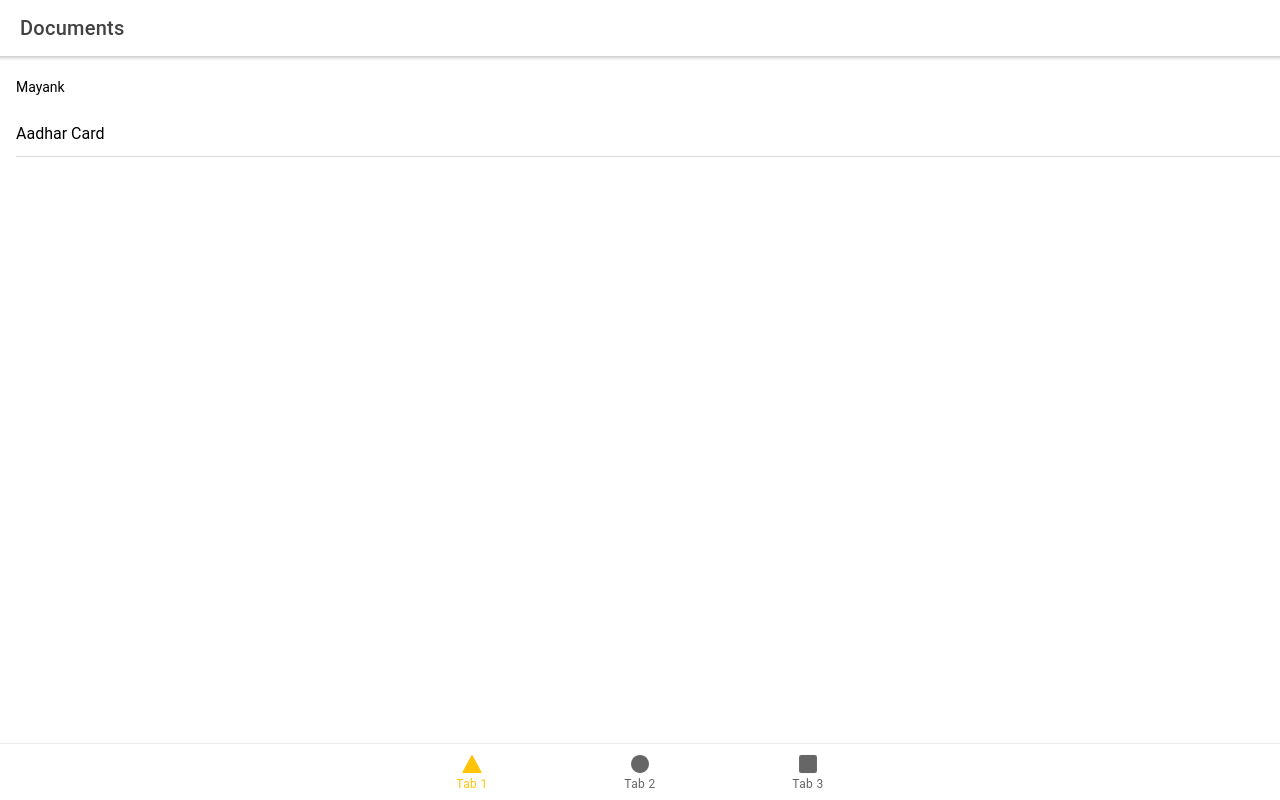
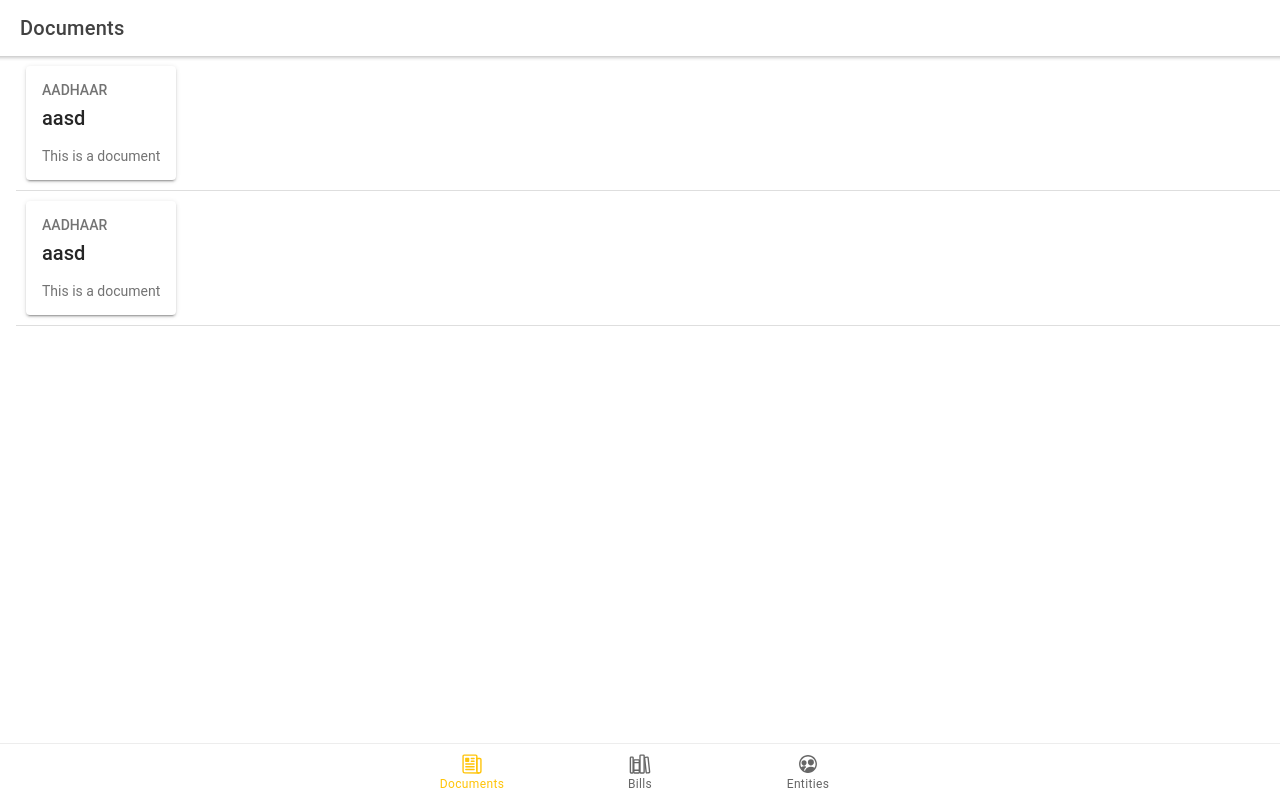
Before and after one commit to mayankgandhi/life-book, a React (Create React App) app: page /tab1 in a window 1280 px wide. Built offline with nearby package versions, Linux system fonts and the light colour scheme.

Commit message:
changed Tab Bar Names and Icons

```diff
--- a/public/index.html
+++ b/public/index.html
@@ -26,6 +26,8 @@
 
   <body>
     <div id="root"></div>
+    <script src="https://unpkg.com/ionicons@5.4.0/dist/ionicons.js"></script>
+
   </body>
 
 </html>
--- a/src/App.tsx
+++ b/src/App.tsx
@@ -9,7 +9,7 @@ import {
   IonTabs,
 } from '@ionic/react';
 import { IonReactRouter } from '@ionic/react-router';
-import { ellipse, square, triangle } from 'ionicons/icons';
+import { libraryOutline, peopleCircleOutline, triangle, newspaperOutline } from 'ionicons/icons';
 import Tab1 from './pages/Tab1';
 import Tab2 from './pages/Tab2';
 import Tab3 from './pages/Tab3';
@@ -53,16 +53,16 @@ const App: React.FC = () => (
         </IonRouterOutlet>
         <IonTabBar slot="bottom">
           <IonTabButton tab="tab1" href="/tab1">
-            <IonIcon icon={triangle} />
-            <IonLabel>Tab 1</IonLabel>
+            <IonIcon icon={newspaperOutline} />
+            <IonLabel>Documents</IonLabel>
           </IonTabButton>
           <IonTabButton tab="tab2" href="/tab2">
-            <IonIcon icon={ellipse} />
-            <IonLabel>Tab 2</IonLabel>
+            <IonIcon icon={libraryOutline} />
+            <IonLabel>Bills</IonLabel>
           </IonTabButton>
           <IonTabButton tab="tab3" href="/tab3">
-            <IonIcon icon={square} />
-            <IonLabel>Tab 3</IonLabel>
+            <IonIcon icon={peopleCircleOutline} />
+            <IonLabel>Entities</IonLabel>
           </IonTabButton>
         </IonTabBar>
       </IonTabs>
--- /dev/null
+++ b/src/components/DocumentsContainer.tsx
@@ -0,0 +1,35 @@
+import { IonCard, IonCardContent, IonCardHeader, IonCardSubtitle, IonCardTitle, IonContent, IonFab, IonFabButton, IonHeader, IonIcon, IonImg, IonItem, IonItemSliding, IonLabel, IonList, IonListHeader, IonNav, IonPage, IonThumbnail, IonTitle, IonToolbar } from '@ionic/react';
+import { image } from 'ionicons/icons';
+import React from 'react';
+import { DocumentModel } from '../models/DocumentModel';
+
+interface DocumentContainerProps {
+    documents: DocumentModel[];
+}
+
+const DocumentContainer: React.FC<DocumentContainerProps> = ({ documents }) => {
+    return (
+        <IonContent fullscreen>
+        {/* List of Documents */}
+        {documents.map((document, index) => (
+            <IonItem>
+            <IonCard>
+            <IonThumbnail slot="start">
+            <IonImg src="/../../resources/logo-aadhaar.png" />
+            </IonThumbnail>
+            <IonCardHeader>
+            <IonCardSubtitle>{document.type.toUpperCase()}</IonCardSubtitle>
+            <IonCardTitle>{document.entity.name}</IonCardTitle>
+            </IonCardHeader>
+            <IonCardContent>
+            This is a document
+            </IonCardContent>
+            </IonCard>
+            </IonItem>
+            ))
+        }
+        </IonContent>
+        );
+    };
+
+    export default DocumentContainer;
--- a/src/components/EntityContainer.tsx
+++ b/src/components/EntityContainer.tsx
@@ -1,4 +1,4 @@
-import { IonContent, IonHeader, IonItem, IonLabel, IonList, IonListHeader, IonPage, IonTitle, IonToolbar } from '@ionic/react';
+import { IonContent, IonFab, IonFabButton, IonHeader, IonIcon, IonItem, IonLabel, IonList, IonListHeader, IonNav, IonPage, IonTitle, IonToolbar } from '@ionic/react';
 import { EntityModel } from '../models/EntityModel';
 
 interface EntityContainerProps {
@@ -7,14 +7,16 @@ interface EntityContainerProps {
 
 const EntityContainer: React.FC<EntityContainerProps> = ({ entities }) => {
   return (
-   <IonContent>
+   <IonContent fullscreen>
     <IonListHeader>
       <IonLabel>Entities</IonLabel>
     </IonListHeader>
+
+
        {/* List of Entities */}
        {entities.map((entity, index) => (
-           <IonItem>
-               <IonLabel>
+           <IonItem button onClick={()=> { console.log("name")}}>
+               <IonLabel >
                    <h2>{entity.name}</h2>
                     <p>{entity.type}</p>
                </IonLabel>
--- /dev/null
+++ b/src/models/DocumentModel.tsx
@@ -0,0 +1,13 @@
+import { EntityModel } from "./EntityModel";
+
+export enum DocType{
+    aadhaar = "Aadhaar"
+}
+
+export class DocumentModel {
+    constructor(
+        public _id: string,
+        public entity: EntityModel,
+        public type: DocType
+    ) {}
+}
--- a/src/pages/Tab1.tsx
+++ b/src/pages/Tab1.tsx
@@ -1,23 +1,11 @@
-import { IonContent, IonHeader, IonPage, IonTitle, IonToolbar, IonListHeader, IonList, IonItem, IonLabel} from '@ionic/react';
+import { IonContent, IonHeader, IonPage, IonTitle, IonToolbar, IonListHeader, IonList, IonItem, IonLabel, IonCard, IonCardContent, IonCardHeader, IonCardSubtitle, IonCardTitle} from '@ionic/react';
+import React from 'react';
+import DocumentContainer from '../components/DocumentsContainer';
 import ExploreContainer from '../components/ExploreContainer';
+import { DocType, DocumentModel } from '../models/DocumentModel';
+import { EntityModel, EntityType } from '../models/EntityModel';
 import './Tab1.css';
 
-const DocsList: React.FC = () => {
-  return (
-    <IonContent>
-      <IonList>
-        <IonListHeader>
-          Mayank
-        </IonListHeader>
-        <IonItem>
-          <IonLabel>
-            Aadhar Card
-          </IonLabel>
-        </IonItem>
-      </IonList>
-    </IonContent>
-  )
-}
 
 const Tab1: React.FC = () => {
   return (
@@ -28,7 +16,12 @@ const Tab1: React.FC = () => {
         </IonToolbar>
       </IonHeader>
       <IonContent fullscreen>
-        <DocsList />
+        <DocumentContainer documents={
+          new Array(
+            new DocumentModel("this", new EntityModel("a","aasd",EntityType.Home), DocType.aadhaar),
+            new DocumentModel("athis", new EntityModel("a","aasd",EntityType.Home), DocType.aadhaar)
+            )
+        } />
       </IonContent>
     </IonPage>
   );
--- a/src/pages/Tab3.tsx
+++ b/src/pages/Tab3.tsx
@@ -1,9 +1,13 @@
-import { IonContent, IonHeader, IonItem, IonLabel, IonList, IonListHeader, IonPage, IonTitle, IonToolbar } from '@ionic/react';
+import { IonContent, IonHeader, IonItem, IonLabel, IonList, IonFab, IonFabButton,
+  IonIcon, IonPage, IonTitle, IonToolbar } from '@ionic/react';
+import { Icon } from 'ionicons/dist/types/components/icon/icon';
 import EntityContainer from '../components/EntityContainer';
 import ExploreContainer from '../components/ExploreContainer';
 import { EntityModel, EntityType } from '../models/EntityModel';
 import { EntityService } from '../providers/EntityService';
 import './Tab3.css';
+import { addCircleOutline } from 'ionicons/icons';
+
 
 const Tab3: React.FC = () => {
   return (
@@ -14,6 +18,11 @@ const Tab3: React.FC = () => {
         </IonToolbar>
       </IonHeader>
       <IonContent fullscreen>
+      <IonFab vertical="top" horizontal="end" slot="fixed">
+          <IonFabButton>
+            <IonIcon icon={addCircleOutline} />
+          </IonFabButton>
+        </IonFab>
         <IonHeader collapse="condense">
           <IonToolbar>
             <IonTitle size="large">Tab 3</IonTitle>
```
Also changed, not shown: resources/logo-aadhaar.png (added).
